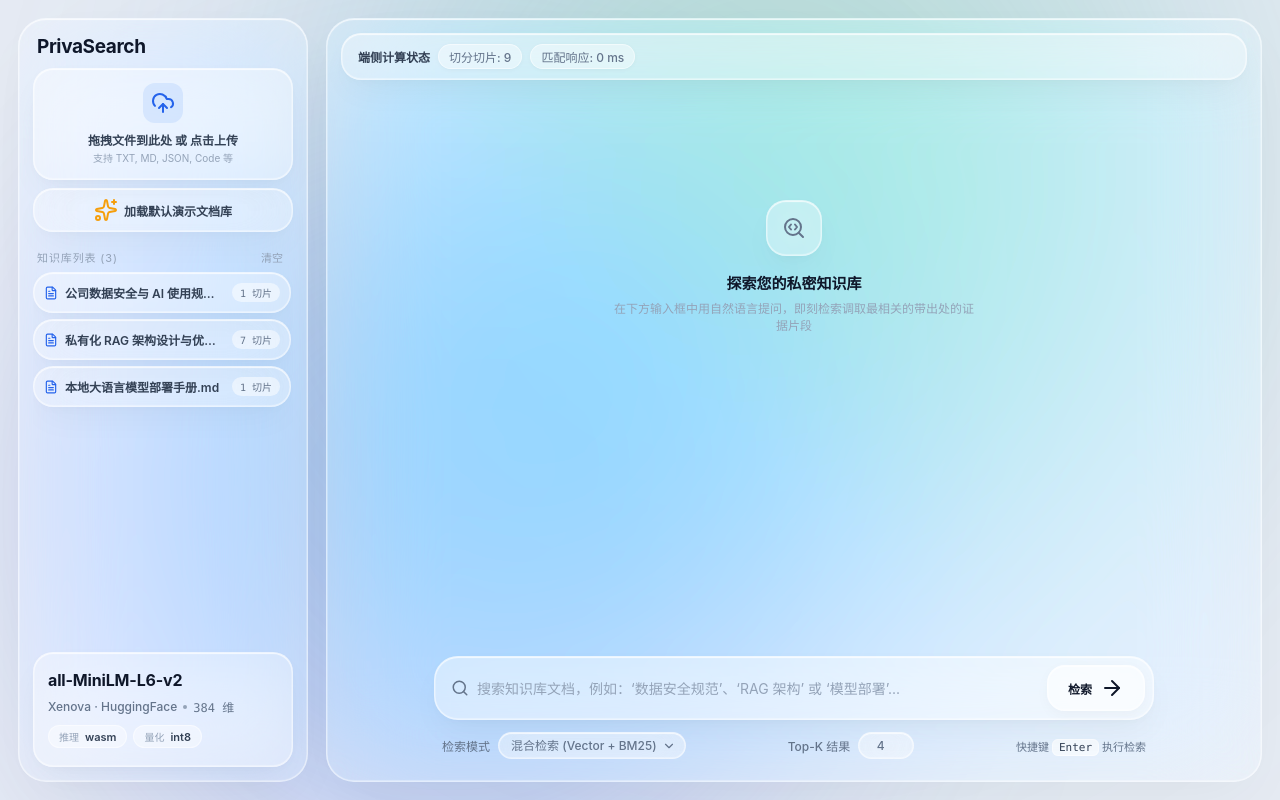
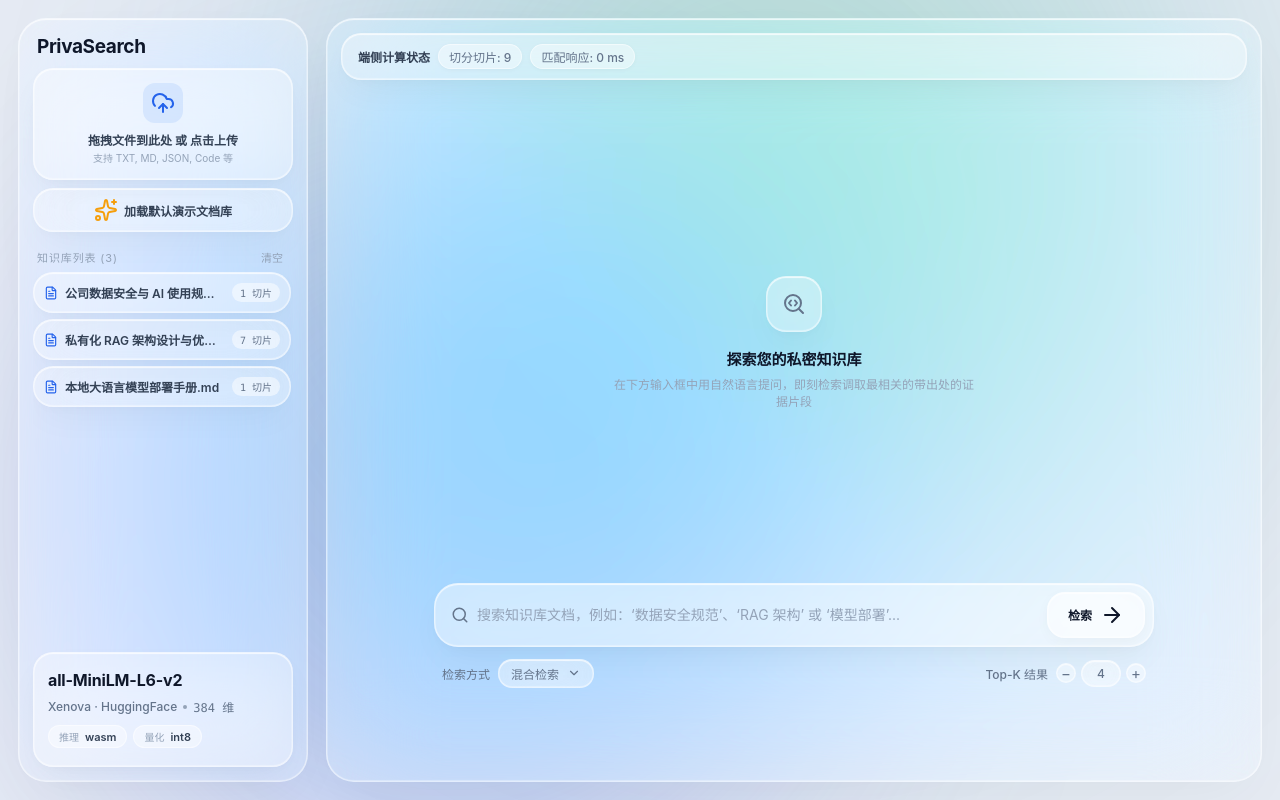
Before and after one commit to Fooxygen/Memoria, a website built with Vite: page index.html in a window 1280 px wide. Built offline with nearby package versions, Linux system fonts and the light colour scheme.

Commit message:
🎨 调整检索方式与 Top-K 结果 UI

```diff
--- a/index.html
+++ b/index.html
@@ -97,19 +97,18 @@
 
 				<div class="dock_options">
 					<div class="field">
-						<label for="search_mode">检索模式</label>
-						<span class="select_wrap">
-							<select id="search_mode" class="select"></select>
-							<i data-lucide="chevron-down" aria-hidden="true"></i>
-						</span>
+						<span class="field_label">检索方式</span>
+						<div id="search_mode_dd" class="dd_host"></div>
 					</div>
 
 					<div class="field">
 						<label for="top_k">Top-K 结果</label>
-						<input id="top_k" class="select select_numeric" type="number" />
+						<div class="stepper">
+							<button id="top_k_dec" class="step_btn" type="button" aria-label="减少 Top-K 值">−</button>
+							<input id="top_k" class="select select_numeric" type="number" inputmode="numeric" min="1" max="20" />
+							<button id="top_k_inc" class="step_btn" type="button" aria-label="增加 Top-K 值">+</button>
+						</div>
 					</div>
-
-					<p class="dock_hint">快捷键 <kbd>Enter</kbd> 执行检索</p>
 				</div>
 			</footer>
 		</main>
--- /dev/null
+++ b/src/app/dropdown.ts
@@ -0,0 +1,141 @@
+
+// Memoria
+// Copyright (c) 2026 BaseTUT.
+// Licensed under the MIT License.
+
+export interface DropdownItem<T extends string = string> {
+    value: T;
+    label: string;
+}
+
+export interface DropdownHandle {
+    get_value(): string;
+    destroy(): void;
+}
+
+export function dropdown_create<T extends string>(
+    host: HTMLElement,
+    items: DropdownItem<T>[],
+    initial: T,
+    on_change: (value: T) => void,
+): DropdownHandle {
+    let value: T = initial;
+    let is_open = false;
+
+    const root = document.createElement("div");
+    root.className = "dd";
+
+    const trigger = document.createElement("button");
+    trigger.type = "button";
+    trigger.className = "dd_trigger";
+    trigger.setAttribute("aria-haspopup", "listbox");
+    trigger.setAttribute("aria-expanded", "false");
+
+    const trigger_label = document.createElement("span");
+    trigger_label.className = "dd_value";
+
+    const chevron = document.createElement("i");
+    chevron.setAttribute("data-lucide", "chevron-down");
+    chevron.setAttribute("aria-hidden", "true");
+
+    trigger.append(trigger_label, chevron);
+
+    const menu = document.createElement("ul");
+    menu.className = "dd_menu";
+    menu.setAttribute("role", "listbox");
+
+    const nodes = items.map((item) => {
+        const li = document.createElement("li");
+        li.className = "dd_item";
+        li.setAttribute("role", "option");
+        li.textContent = item.label;
+        li.dataset.value = item.value;
+        menu.appendChild(li);
+        return { item, el: li };
+    });
+
+    function sync(): void {
+        const current = nodes.find((n) => n.item.value === value);
+        trigger_label.textContent = current ? current.item.label : "";
+        for (const n of nodes) {
+            const active = n.item.value === value;
+            n.el.classList.toggle("is_active", active);
+            n.el.setAttribute("aria-selected", active ? "true" : "false");
+        }
+        trigger.setAttribute("aria-expanded", is_open ? "true" : "false");
+    }
+
+    function open(): void {
+        if (is_open) return;
+        is_open = true;
+        root.classList.add("is_open");
+        sync();
+    }
+
+    function close(): void {
+        if (!is_open) return;
+        is_open = false;
+        root.classList.remove("is_open");
+        sync();
+    }
+
+    function toggle(): void {
+        if (is_open) close();
+        else open();
+    }
+
+    function pick(next: T): void {
+        const changed = next !== value;
+        value = next;
+        sync();
+        close();
+        if (changed) on_change(value);
+    }
+
+    function on_doc_pointer(event: PointerEvent): void {
+        if (!root.contains(event.target as Node)) close();
+    }
+
+    function on_keydown(event: KeyboardEvent): void {
+        if (event.key === "Escape") {
+            close();
+            trigger.focus();
+            return;
+        }
+        if (!is_open) return;
+        const index = nodes.findIndex((n) => n.item.value === value);
+        if (event.key === "ArrowDown" || event.key === "ArrowUp") {
+            event.preventDefault();
+            const step = event.key === "ArrowDown" ? 1 : -1;
+            const next_index = Math.min(nodes.length - 1, Math.max(0, index + step));
+            pick(nodes[next_index].item.value);
+            sync();
+            open();
+            return;
+        }
+        if (event.key === "Enter" || event.key === " ") {
+            event.preventDefault();
+            close();
+        }
+    }
+
+    root.append(trigger, menu);
+    host.appendChild(root);
+
+    trigger.addEventListener("click", toggle);
+    for (const n of nodes) {
+        n.el.addEventListener("click", () => pick(n.item.value));
+    }
+    document.addEventListener("pointerdown", on_doc_pointer);
+    root.addEventListener("keydown", on_keydown);
+
+    sync();
+
+    return {
+        get_value: () => value,
+        destroy() {
+            document.removeEventListener("pointerdown", on_doc_pointer);
+            root.remove();
+        },
+    };
+}
--- a/src/app/settings.ts
+++ b/src/app/settings.ts
@@ -31,9 +31,9 @@ export interface SearchModeOption {
 }
 
 export const SEARCH_MODES: SearchModeOption[] = [
-    { value: "hybrid", label: "混合检索 (Vector + BM25)" },
-    { value: "semantic", label: "纯语义向量 (Semantic)" },
-    { value: "keyword", label: "精确关键词 (BM25)" },
+    { value: "hybrid", label: "混合检索" },
+    { value: "semantic", label: "向量检索" },
+    { value: "keyword", label: "全文检索" },
 ];
 
 export const SEARCH_DEFAULTS = {
--- a/src/main.ts
+++ b/src/main.ts
@@ -7,6 +7,7 @@ import type { ResultHit, SourceDoc, TextChunk } from "./app/types";
 import { SAMPLE_DOCS } from "./app/samples";
 import { text_chunk_document } from "./app/text";
 import { score_chunk } from "./app/scoring";
+import { dropdown_create } from "./app/dropdown";
 import {
     render_lib_empty,
     render_lib_items,
@@ -36,8 +37,10 @@ const doc_list = by_id("doc_list");
 const doc_count = by_id("doc_count");
 const search_input = by_id<HTMLInputElement>("search_input");
 const btn_search = by_id("btn_search");
-const search_mode = by_id<HTMLSelectElement>("search_mode");
+const search_mode_dd = by_id("search_mode_dd");
 const top_k_input = by_id<HTMLInputElement>("top_k");
+const top_k_dec = by_id<HTMLButtonElement>("top_k_dec");
+const top_k_inc = by_id<HTMLButtonElement>("top_k_inc");
 const results_list = by_id("results_list");
 const initial_state = by_id("initial_state");
 const stat_chunks = by_id("stat_chunks");
@@ -50,6 +53,7 @@ const rt_quant = by_id("rt_quant");
 
 let documents: SourceDoc[] = [];
 let chunks: TextChunk[] = [];
+let search_mode_value: SearchMode = SEARCH_DEFAULTS.mode;
 
 function process_documents(): void {
     chunks = documents.flatMap((doc) => text_chunk_document(doc));
@@ -75,10 +79,9 @@ function fill_runtime(): void {
 }
 
 function fill_search_settings(): void {
-    search_mode.innerHTML = SEARCH_MODES.map(
-        (m) => `<option value="${m.value}">${m.label}</option>`,
-    ).join("");
-    search_mode.value = SEARCH_DEFAULTS.mode;
+    dropdown_create<SearchMode>(search_mode_dd, SEARCH_MODES, SEARCH_DEFAULTS.mode, (value) => {
+        search_mode_value = value;
+    });
     top_k_input.min = String(SEARCH_DEFAULTS.top_k_min);
     top_k_input.max = String(SEARCH_DEFAULTS.top_k_max);
     top_k_input.value = String(SEARCH_DEFAULTS.top_k);
@@ -94,7 +97,7 @@ function execute_search(): void {
     }
 
     const start = performance.now();
-    const mode = search_mode.value as SearchMode;
+    const mode = search_mode_value;
     const top_k = Math.min(Math.max(parseInt(top_k_input.value, 10) || 4, 1), 20);
 
     const hits: ResultHit[] = chunks
@@ -164,6 +167,29 @@ btn_clear_docs.addEventListener("click", () => {
 
 btn_search.addEventListener("click", execute_search);
 
+function read_top_k(): number {
+    return Math.min(
+        SEARCH_DEFAULTS.top_k_max,
+        Math.max(SEARCH_DEFAULTS.top_k_min, parseInt(top_k_input.value, 10) || SEARCH_DEFAULTS.top_k),
+    );
+}
+
+function sync_step_state(): void {
+    const value = read_top_k();
+    top_k_dec.disabled = value <= SEARCH_DEFAULTS.top_k_min;
+    top_k_inc.disabled = value >= SEARCH_DEFAULTS.top_k_max;
+}
+
+function apply_top_k(value: number): void {
+    top_k_input.value = String(value);
+    sync_step_state();
+}
+
+top_k_dec.addEventListener("click", () => apply_top_k(read_top_k() - 1));
+top_k_inc.addEventListener("click", () => apply_top_k(read_top_k() + 1));
+top_k_input.addEventListener("input", sync_step_state);
+top_k_input.addEventListener("change", () => apply_top_k(read_top_k()));
+
 search_input.addEventListener("keydown", (event) => {
     if (event.key === "Enter") execute_search();
 });
@@ -171,6 +197,7 @@ search_input.addEventListener("keydown", (event) => {
 refresh_icons();
 fill_runtime();
 fill_search_settings();
+sync_step_state();
 documents = [...SAMPLE_DOCS];
 process_documents();
 show_initial_state();
--- a/src/style.css
+++ b/src/style.css
@@ -496,7 +496,7 @@ select {
 	flex: 1;
 	min-height: 0;
 	overflow-y: auto;
-	padding: 24px 34px 12px;
+	padding: 20px 34px 160px;
 }
 
 .results_inner {
@@ -515,7 +515,7 @@ select {
 
 .empty {
 	text-align: center;
-	padding: 96px 20px;
+	padding: clamp(110px, 22vh, 320px) 20px 0;
 	font-weight: var(--text-faint-w);
 	color: var(--text-faint-c);
 }
@@ -627,11 +627,13 @@ select {
 }
 
 .searchdock {
+	position: absolute;
+	left: 50%;
+	transform: translateX(-50%);
+	top: 74%;
+	z-index: 10;
+	width: calc(100% - 48px);
 	max-width: 720px;
-	width: calc(100% - 48px);
-	margin: 0 auto;
-	padding-bottom: 22px;
-	flex-shrink: 0;
 }
 
 .searchbar {
@@ -726,7 +728,8 @@ select {
 	gap: 8px;
 }
 
-.field>label {
+.field > label,
+.field_label {
 	font-weight: var(--text-soft-w);
 	color: var(--text-soft-c);
 }
@@ -771,9 +774,61 @@ select {
 }
 
 .select_numeric {
-	width: 56px;
-	padding: 5px 8px 5px 12px;
+	width: 40px;
+	padding: 5px 6px;
 	text-align: center;
+	-webkit-appearance: none;
+	-moz-appearance: textfield;
+	appearance: textfield;
+}
+
+.select_numeric::-webkit-outer-spin-button,
+.select_numeric::-webkit-inner-spin-button {
+	-webkit-appearance: none;
+	margin: 0;
+}
+
+.stepper {
+	display: inline-flex;
+	align-items: center;
+	gap: 5px;
+}
+
+.step_btn {
+	width: 20px;
+	height: 20px;
+	flex-shrink: 0;
+	display: inline-flex;
+	align-items: center;
+	justify-content: center;
+	border: var(--bd-w) solid var(--bd-c);
+	border-radius: 50%;
+	outline: none;
+	background: rgba(255, 255, 255, 0.35);
+	color: var(--text-soft-c);
+	font-size: 15px;
+	line-height: 1;
+	cursor: pointer;
+	box-shadow: var(--glass-specular);
+	-webkit-backdrop-filter: blur(20px);
+	backdrop-filter: blur(20px);
+	transition: var(--transition);
+	user-select: none;
+}
+
+.step_btn:hover {
+	background: rgba(255, 255, 255, 0.7);
+	border-color: var(--bd-c-hover);
+}
+
+.step_btn:active {
+	transform: scale(0.9);
+}
+
+.step_btn:disabled {
+	opacity: 0.4;
+	cursor: default;
+	transform: none;
 }
 
 .dock_hint {
@@ -840,6 +895,105 @@ mark.highlight_mark,
 	background: rgba(0, 0, 0, 0.22);
 }
 
+.dd_host {
+	display: inline-flex;
+}
+
+.dd {
+	position: relative;
+}
+
+.dd_trigger {
+	display: inline-flex;
+	align-items: center;
+	gap: 8px;
+	padding: 5px 12px;
+	border: var(--bd-w) solid var(--bd-c);
+	border-radius: 14px;
+	outline: none;
+	background: rgba(255, 255, 255, 0.35);
+	color: var(--text-soft-c);
+	font-size: 12px;
+	font-weight: var(--text-soft-w);
+	cursor: pointer;
+	box-shadow: var(--glass-specular);
+	-webkit-backdrop-filter: blur(20px);
+	backdrop-filter: blur(20px);
+	transition: var(--transition);
+}
+
+.dd_trigger:hover {
+	background: rgba(255, 255, 255, 0.7);
+	border-color: var(--bd-c-hover);
+}
+
+.dd_value {
+	white-space: nowrap;
+}
+
+.dd_trigger [data-lucide="chevron-down"] {
+	width: 14px;
+	height: 14px;
+	color: var(--text-soft-c);
+	transition: transform 0.3s var(--ease-silk);
+}
+
+.dd.is_open .dd_trigger [data-lucide="chevron-down"] {
+	transform: rotate(180deg);
+}
+
+.dd_menu {
+	position: absolute;
+	top: calc(100% + 8px);
+	right: 0;
+	z-index: 20;
+	min-width: 100%;
+	margin: 0;
+	padding: 4px;
+	list-style: none;
+	background: rgba(255, 255, 255, 0.62);
+	-webkit-backdrop-filter: var(--blur-medium);
+	backdrop-filter: var(--blur-medium);
+	border: var(--bd-w) solid var(--bd-c);
+	border-radius: 14px;
+	box-shadow: var(--shadow-hover), var(--glass-specular);
+	opacity: 0;
+	visibility: hidden;
+	pointer-events: none;
+	transform: translateY(-4px);
+	transition: opacity 0.22s var(--ease-silk), transform 0.26s var(--ease-silk),
+		visibility 0.26s;
+}
+
+.dd.is_open .dd_menu {
+	opacity: 1;
+	visibility: visible;
+	pointer-events: auto;
+	transform: translateY(0);
+}
+
+.dd_item {
+	position: relative;
+	padding: 7px 12px;
+	border-radius: 10px;
+	font-size: 12px;
+	font-weight: var(--text-soft-w);
+	color: var(--text-soft-c);
+	cursor: pointer;
+	white-space: nowrap;
+	transition: background 0.15s, color 0.15s;
+}
+
+.dd_item:hover {
+	background: rgba(255, 255, 255, 0.75);
+	color: var(--text-strong-c);
+}
+
+.dd_item.is_active {
+	color: var(--accent);
+	font-weight: var(--text-body-w);
+}
+
 @media (max-width: 1024px) {
 	.sidebar {
 		width: 230px;
```
